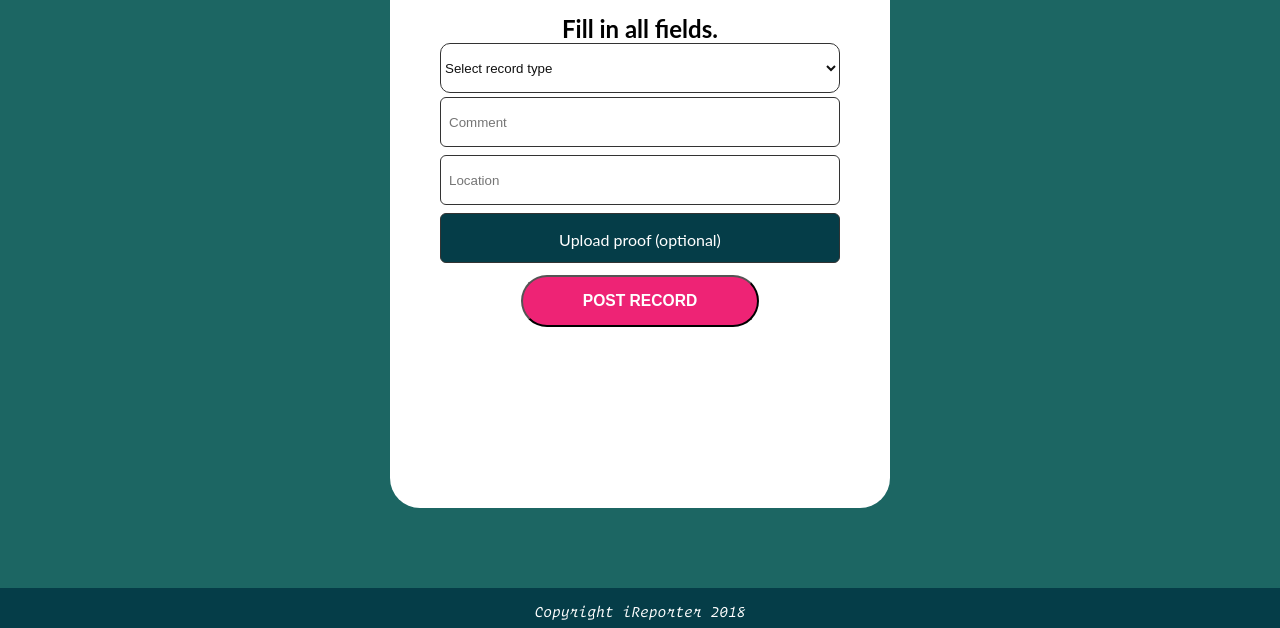
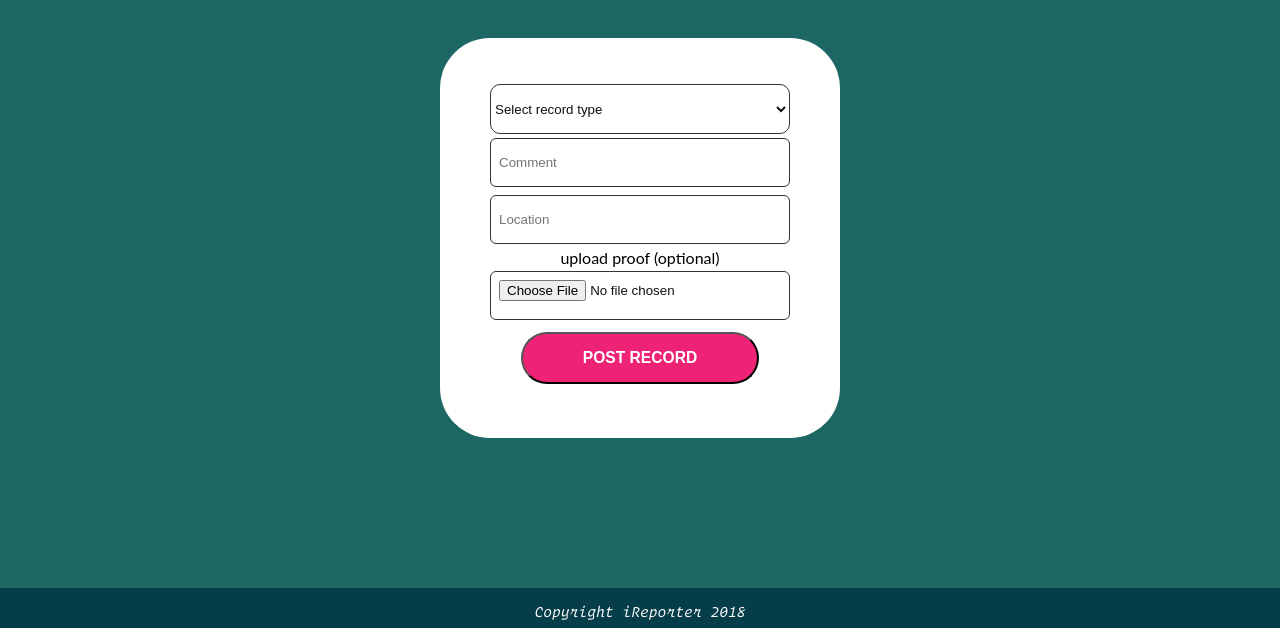
Before and after one commit to codinger41/iReporter, a website: page UI/new-record.html in a window 1280 px wide. Shown: the part 182-810 px from the top of the page. Drawn offline with Linux system fonts and the light colour scheme.

Commit message:
bugfix: eliminate space under new record form, reduce input sizes

```diff
--- a/UI/css/new-record.css
+++ b/UI/css/new-record.css
@@ -73,6 +73,8 @@ footer {
   border: 1px solid rgba(0, 0, 0, 0.2);
   padding-bottom: 10px;
   background-color: #053D48;
+  z-index:4;
+  position: relative;
 }
 
 .main-nav {
@@ -149,17 +151,7 @@ footer {
   }
 }
 
-.login-box {
-  display: flex;
-  flex: 0 1 auto;
-  flex-direction: column;
-  padding: 46px;
-  background-color:#ffffff;
-  text-align: center;
-  width: 400px;
-  height: 440px;
-  justify-content: center;
-}
+
 
 input {
   background-color: inherit;
@@ -169,6 +161,7 @@ input {
   padding: 8px;
   color: #111;
   height: 50px;
+  width: 300px
 }
 
 .btns {
@@ -202,7 +195,7 @@ input {
   text-align: center;
   color: aliceblue;
   font-family: 'OperatorMono';
-  font-size: 40px
+  font-size: 3vw;
 }
 
 .footer {
@@ -230,19 +223,15 @@ input {
   padding: 46px;
   background-color:#ffffff;
   text-align: center;
-  width: 500px;
-  height: 540px;
-  border-radius: 30px;
+  width: 400px;
+  height: 400px;
+  justify-content: center;
+  border-radius: 50px
 }
 
 
 /* Custom dropdown */
 .custom-dropdown {
-  position: relative;
-  display: inline-block;
-  vertical-align: middle;
-  background-color: inherit;
-  border-radius: 10px;
 }
 
 .custom-dropdown select {
@@ -251,13 +240,14 @@ input {
   border-radius: 10px;
   color: #111;
   height: 50px;
-  width: 400px;
+  width: 300px;
 }
 
 .file-upload {
 	position: relative;
   display: inline-block;
-  justify-content: center
+  justify-content: center;
+  width: 300px;
 }
 
 .file-upload-label {
@@ -272,7 +262,7 @@ input {
   border-radius: 6px;
   margin: 4px;
   height: 50px;
-  justify-content: center
+  justify-content: center;
 }
 
 .file-upload-input {
--- a/UI/css/styles.css
+++ b/UI/css/styles.css
@@ -74,7 +74,7 @@ footer {
   padding-bottom: 10px;
   background-color: #053D48;
   z-index:4;
-  position: rela;
+  position: relative;
   width: 100%;
 }
 
--- a/UI/new-record.html
+++ b/UI/new-record.html
@@ -37,8 +37,7 @@
         <h1 class="welcome"> Add a new record</h1>
       </div>
       <form class="new-record">
-        <h2> Fill in all fields. </h2>
-        <span class="custom-dropdown big">
+        <span class="custom-dropdown">
           <select>
             <option>Select record type</option>
             <option>Red flag</option>
@@ -55,10 +54,12 @@
           placeholder="Location"
           required
         />
-        <div class="file-upload">
-          <label for="upload" class="file-upload-label">Upload proof (optional)</label>
-          <input id="upload" class="file-upload-input" type="file" name="file-upload">
-        </div>
+        <p>upload proof (optional)</p>
+        <input
+          id="upload"
+          type="file"
+          name="file-upload"
+        >
         <div class="btns">
           <button
             class="auth-button"
```
